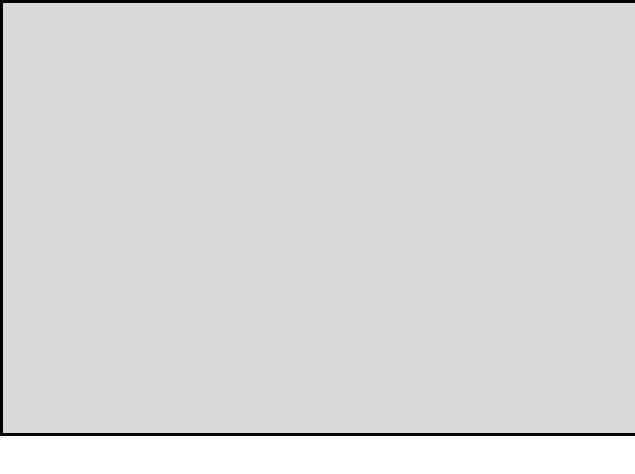
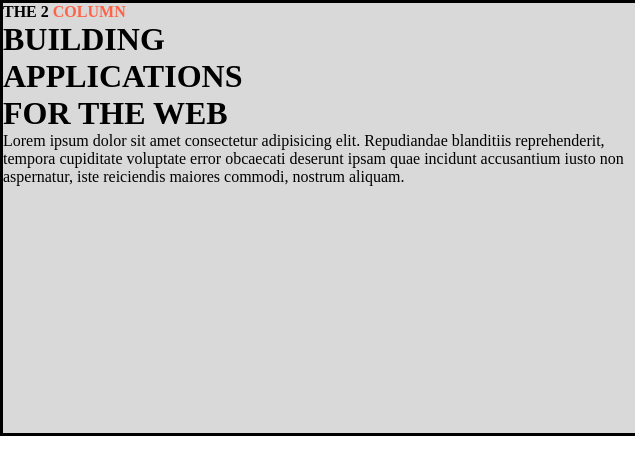
Before and after one commit to scottdhollar/DX1.0-column-design, a plain HTML site: page starter/index.html in a window 1280 px wide. Shown: the full height of the page, 0-635 px from the left. Drawn offline with Linux system fonts and the light colour scheme.

Commit message:
Completed first section

```diff
--- a/starter/index.html
+++ b/starter/index.html
@@ -10,7 +10,12 @@
 </head>
 <body>
     <div class="firstsection">
-        <div class="firstsection-leftdiv"> </div>
+        <div class="firstsection-leftdiv">
+            <h4> THE 2 <span> COLUMN </span> </h4>
+            <h1>BUILDING <br /> APPLICATIONS <br /> FOR THE WEB</h1>
+
+        <p>Lorem ipsum dolor sit amet consectetur adipisicing elit. Repudiandae blanditiis reprehenderit, tempora cupiditate voluptate error obcaecati deserunt ipsam quae incidunt accusantium iusto non aspernatur, iste reiciendis maiores commodi, nostrum aliquam.</p>
+        </div>
         <div class="firstsection-rightdiv"> </div>
 
     </div>
--- a/starter/style.css
+++ b/starter/style.css
@@ -19,6 +19,7 @@
     background: var(--gray-color);
 }
 
+span {color: tomato;}
 .firstsection-rightdiv {
     width: 50%;
     height: 100%;
```
